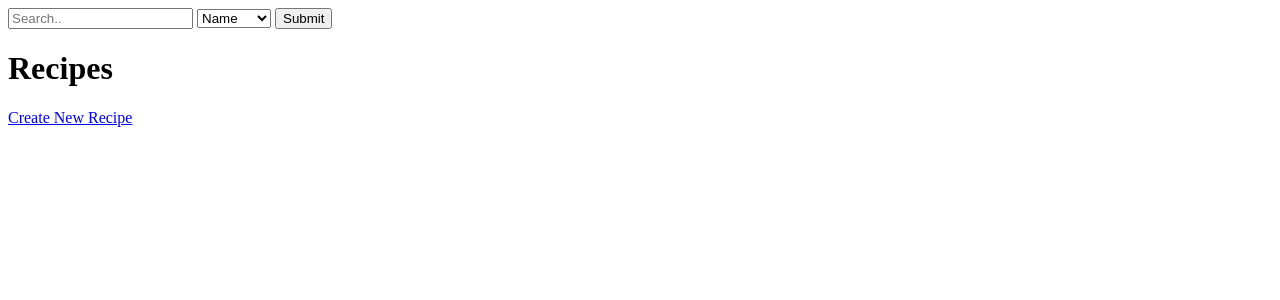
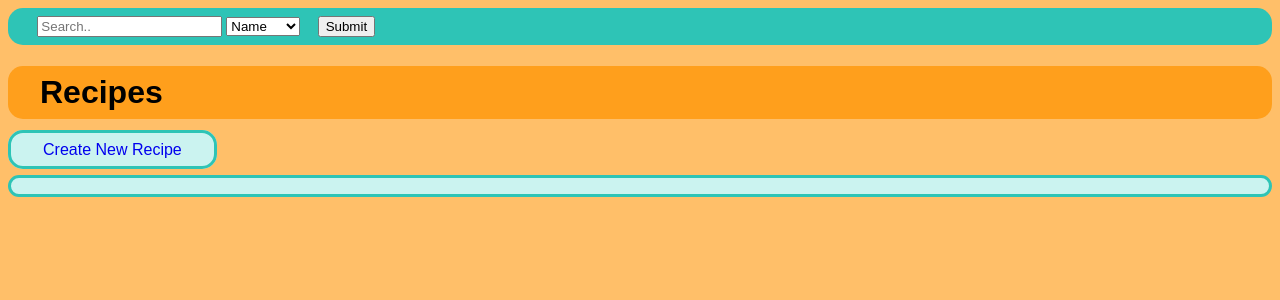
Before and after one commit to Sadicecream/Agile_Project, a Flask app: page / in a window 1280 px wide. Shown: the top 300 px of the page. Run offline with Flask 2, Linux system fonts and the light colour scheme; some libraries are stand-ins or nearby versions.

Commit message:
Finished CSS on index.HTML. Might need to order CSS stylesheet

```diff
--- a/static/styles/style.css
+++ b/static/styles/style.css
@@ -13,7 +13,103 @@
 }
 
 body h1 {
+    padding-top: 0.25em;
+    padding-bottom: 0.25em;
+    padding-left: 1em;
+    background-color: var(--dark-yellow);
+    border-radius: 15px;
     font-family: 'Poppins', sans-serif;
+}
+
+.topnav {
+    padding-top: 0.5em;
+    padding-bottom: 0.5em;
+    background-color: var(--bright-blue);
+    border-radius: 15px;
+}
+
+.topnav form,
+input {
+    margin-left: 1em;
+}
+
+.alertmsg {
+    width: fit-content;
+    overflow: hidden;
+    padding-left: 0.5em;
+    padding-right: 0.5em;
+    margin-left: 1.75em;
+    background-color: var(--bright-blue);
+    color: var(--white);
+    border-radius: 0px 0px 15px 15px;
+    font-family: 'Poppins', sans-serif;
+}
+
+header nav {
+    margin-bottom: 1em;
+}
+
+nav a {
+    padding-top: 0.5em;
+    padding-bottom: 0.5em;
+    padding-left: 2em;
+    padding-right: 2em;
+    background-color: var(--pastel-blue);
+    border-style: solid;
+    border-radius: 15px;
+    border-color: var(--bright-blue);
+}
+
+nav a:link {
+    text-decoration: none;
+    font-family: 'Poppins', sans-serif;
+}
+
+nav a:visited {
+    color: var(--dark-yellow);
+}
+
+nav a:hover {
+    color: var(--white);
+}
+
+.main {
+    padding-top: 0.5em;
+    padding-bottom: 0.5em;
+    background-color: var(--pastel-blue);
+    border-style: solid;
+    border-color: var(--bright-blue);
+    border-radius: 15px;
+}
+
+.main a:link {
+    display: inline-block;
+    padding-top: 0.25em;
+    padding-left: 2em;
+    text-decoration: none;
+    font-family: 'Poppins', sans-serif;
+}
+
+.main a:visited {
+    color: var(--bright-blue);
+}
+
+.main a:hover {
+    color: var(--white);
+}
+
+.main header {
+    display: flex;
+    justify-content: center;
+}
+
+.main header h1 {
+    padding-right: 1em;
+}
+
+.main-container .main {
+    background: none;
+    border-style: none;
 }
 
 .create-recipe-container {
@@ -29,7 +125,6 @@
 .create-recipe-area {
     display: flex;
     flex-direction: column;
-    flex-shrink: 0;
     width: 300px;
     align-items: center;
     justify-content: center;
@@ -120,9 +215,8 @@
     align-items: center;
 }
 
-.topnav {
-    display: flex;
-    justify-content: flex-end;
+form h1 {
+    padding-right: 1em;
 }
 
 .topbar a:link {
@@ -136,8 +230,6 @@
 
 .topbar a:visited {
     color: var(--dark-yellow);
-    text-shadow: #CBF3F0;
-    text-decoration: none;
 }
 
 .topbar a:hover {
@@ -161,6 +253,11 @@
     border-radius: 15px 0px 0px 15px;
 }
 
+.side-nav h1 {
+    background: none;
+    padding-right: 1em;
+}
+
 .side-list {
     background-color: var(--pastel-blue);
     padding-top: 1em;
@@ -169,10 +266,12 @@
     font-family: 'Poppins', sans-serif;
 }
 
-.side-list div {
+.side-list div a:link {
+    display: inline-block;
     padding-left: 2em;
     padding-right: 2em;
     padding-top: 0.25em;
+    text-decoration: none;
 }
 
 .recipe-display {
@@ -189,8 +288,8 @@
 }
 
 .recipe-display button {
-    margin-left: 4em;
-    margin-right: 4em;
+    margin-left: 35%;
+    margin-right: 35%;
 }
 
 .recipe {
--- a/templates/index.html
+++ b/templates/index.html
@@ -5,6 +5,7 @@
     <meta charset="UTF-8">
     <meta name="viewport" content="width=device-width, initial-scale=1.0">
     <meta http-equiv="X-UA-Compatible" content="ie=edge">
+    <link rel="stylesheet" href="../static/styles/style.css">
     <title>CookBook Pro</title>
 
 </head>
@@ -12,19 +13,19 @@
 <body>
     <div class="topnav">
         <form method="POST" action="/">
-        <input type="text" name="Recipe Keyword" placeholder="Search..">
+            <input type="text" name="Recipe Keyword" placeholder="Search..">
 
-        <select name="comp_select">
+            <select name="comp_select">
             <option value="name">Name</option>
             <option value="keyword">Keyword</option>
         </select>
 
-        <input type="submit">
+            <input type="submit">
         </form>
     </div>
-    {% for message in get_flashed_messages() %}
-    {{ message }}
-    {% endfor %}
+    <div class="alertmsg">
+        {% for message in get_flashed_messages() %} {{ message }} {% endfor %}
+    </div>
     <h1>Recipes</h1>
     <header>
         <nav>
```
